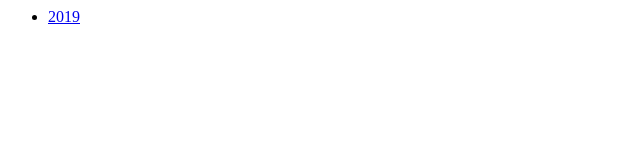
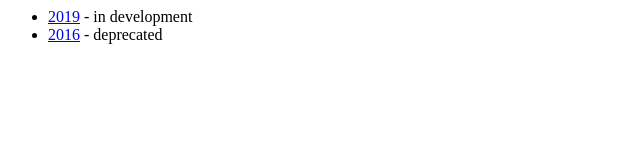
Before and after one commit to GSC-Candelu/website-previewer, a plain HTML site: page index.html in a window 1280 px wide. Shown: the whole page, without its empty margins (0-640 px from the left). Drawn offline with Linux system fonts and the light colour scheme.

Commit message:
added reference to the 2016 version

```diff
--- a/index.html
+++ b/index.html
@@ -3,7 +3,8 @@
 <head></head>
 <body>
   <ul>
-    <li><a href="2019/home.html">2019</a></li>
+    <li><a href="2019/home.html">2019</a> - in development</li>
+    <li><a href="https://gsc-candelu.github.io/website-2016/">2016</a> - deprecated</li>
   </ul>
 </body>
 
```
